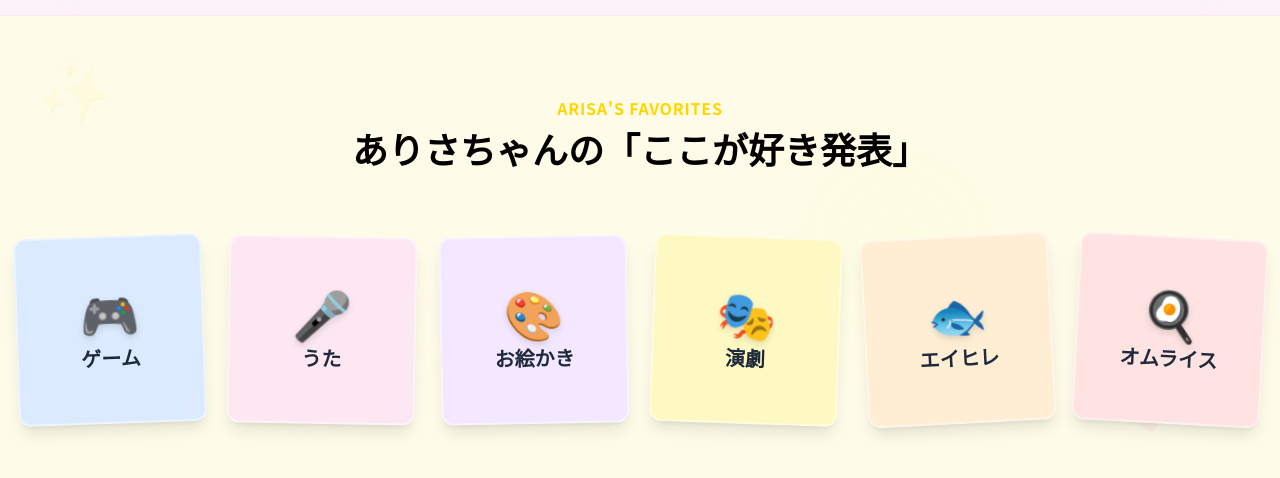
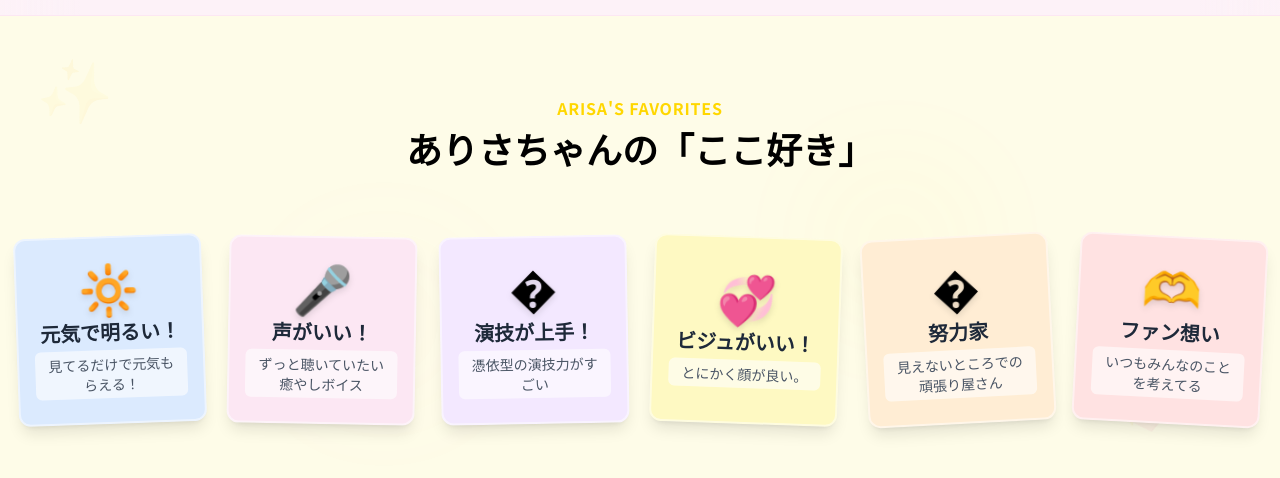
Before and after one commit to itaru-fukuda/lp-bunbuku, a Next.js app: page / in a window 1280 px wide. Shown: the part 2900-3378 px from the top of the page. Built offline with nearby package versions, Linux system fonts and the light colour scheme; no server answers; a web font is replaced by a local one.

Commit message:
Add comments to Favorites Section items

```diff
--- a/components/FavoritesSection.tsx
+++ b/components/FavoritesSection.tsx
@@ -35,9 +35,14 @@ export default function FavoritesSection() {
                             <div className="text-4xl md:text-5xl mb-2 drop-shadow-md">
                                 {item.icon}
                             </div>
-                            <h3 className="font-bold text-gray-800 text-lg md:text-xl text-center whitespace-pre-wrap">
+                            <h3 className="font-bold text-gray-800 text-lg md:text-xl text-center whitespace-pre-wrap mb-1">
                                 {item.text}
                             </h3>
+                            {item.comment && (
+                                <p className="text-xs md:text-sm text-gray-600 text-center font-medium bg-white/60 px-2 py-1 rounded-md w-full">
+                                    {item.comment}
+                                </p>
+                            )}
                         </motion.div>
                     ))}
                 </div>
--- a/data/content.json
+++ b/data/content.json
@@ -125,42 +125,48 @@
         ]
     },
     "favorites": {
-        "title": "ありさちゃんの「ここが好き発表」",
+        "title": "ありさちゃんの「ここ好き」",
         "subtitle": "Arisa's Favorites",
         "items": [
             {
-                "text": "ゲーム",
-                "icon": "🎮",
+                "text": "元気で明るい！",
+                "icon": "🔆",
+                "comment": "見てるだけで元気もらえる！",
                 "color": "bg-blue-100",
                 "rotate": "-2deg"
             },
             {
-                "text": "うた",
+                "text": "声がいい！",
                 "icon": "🎤",
+                "comment": "ずっと聴いていたい癒やしボイス",
                 "color": "bg-pink-100",
                 "rotate": "1deg"
             },
             {
-                "text": "お絵かき",
-                "icon": "🎨",
+                "text": "演技が上手！",
+                "icon": "�️",
+                "comment": "憑依型の演技力がすごい",
                 "color": "bg-purple-100",
                 "rotate": "-1deg"
             },
             {
-                "text": "演劇",
-                "icon": "🎭",
+                "text": "ビジュがいい！",
+                "icon": "💞",
+                "comment": "とにかく顔が良い。",
                 "color": "bg-yellow-100",
                 "rotate": "2deg"
             },
             {
-                "text": "エイヒレ",
-                "icon": "🐟",
+                "text": "努力家",
+                "icon": "�",
+                "comment": "見えないところでの頑張り屋さん",
                 "color": "bg-orange-100",
                 "rotate": "-3deg"
             },
             {
-                "text": "オムライス",
-                "icon": "🍳",
+                "text": "ファン想い",
+                "icon": "🫶",
+                "comment": "いつもみんなのことを考えてる",
                 "color": "bg-red-100",
                 "rotate": "3deg"
             }
```
